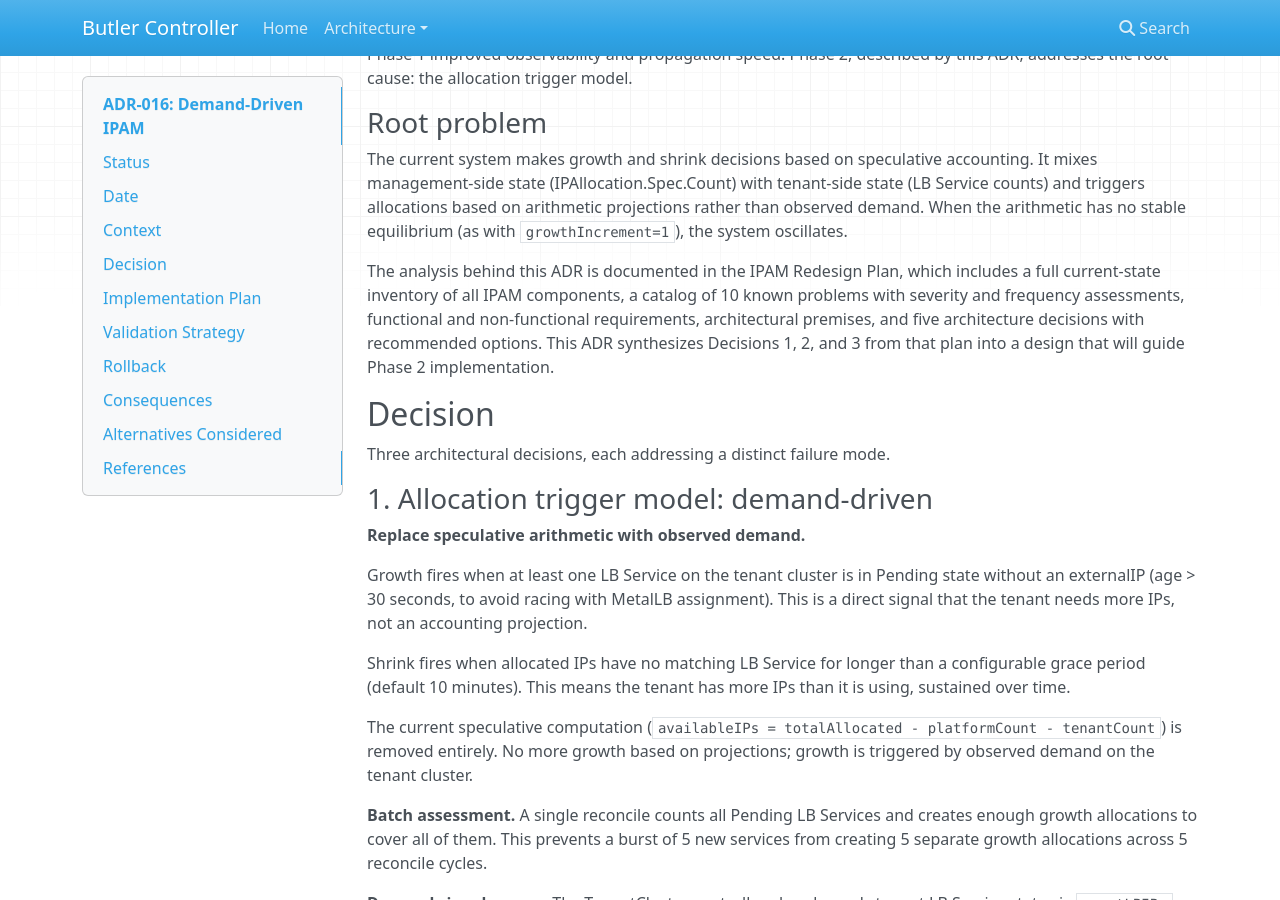
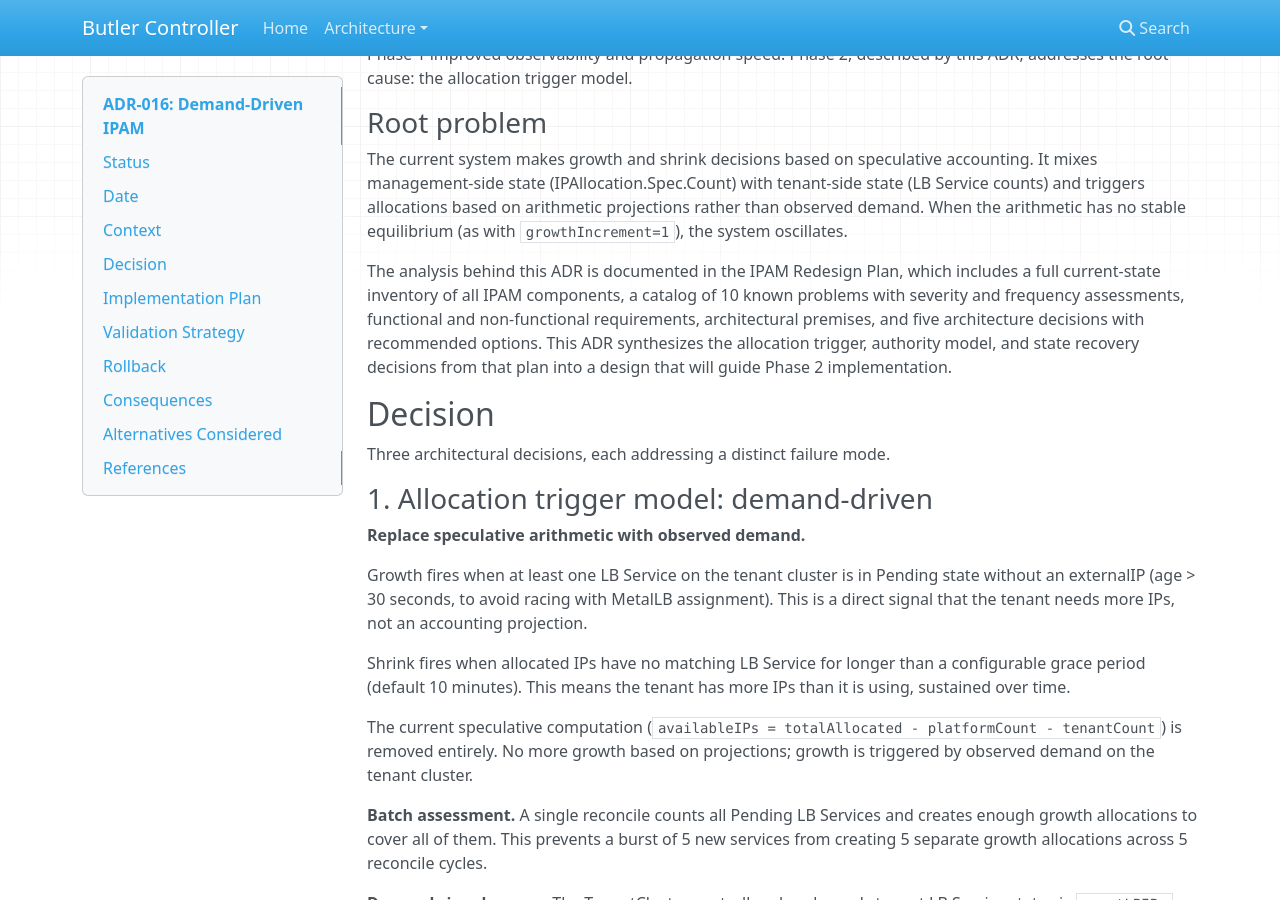
Before and after one commit to butlerdotdev/butler-controller, an MkDocs documentation site: the page built from docs/architecture/ADR-016-demand-driven-ipam.md, in a window 1280 px wide and 900 px high, scrolled down 1151 px. Built offline with MkDocs 1.6.1, drawn with Linux system fonts in a browser that asks for light colours; nearby versions of some CDN libraries.

Commit message:
docs(adr): clarify plan decision references in ADR-016

```diff
--- a/docs/architecture/ADR-016-demand-driven-ipam.md
+++ b/docs/architecture/ADR-016-demand-driven-ipam.md
@@ -39,7 +39,7 @@ Phase 1 improved observability and propagation speed. Phase 2, described by this
 
 The current system makes growth and shrink decisions based on speculative accounting. It mixes management-side state (IPAllocation.Spec.Count) with tenant-side state (LB Service counts) and triggers allocations based on arithmetic projections rather than observed demand. When the arithmetic has no stable equilibrium (as with `growthIncrement=1`), the system oscillates.
 
-The analysis behind this ADR is documented in the IPAM Redesign Plan, which includes a full current-state inventory of all IPAM components, a catalog of 10 known problems with severity and frequency assessments, functional and non-functional requirements, architectural premises, and five architecture decisions with recommended options. This ADR synthesizes Decisions 1, 2, and 3 from that plan into a design that will guide Phase 2 implementation.
+The analysis behind this ADR is documented in the IPAM Redesign Plan, which includes a full current-state inventory of all IPAM components, a catalog of 10 known problems with severity and frequency assessments, functional and non-functional requirements, architectural premises, and five architecture decisions with recommended options. This ADR synthesizes the allocation trigger, authority model, and state recovery decisions from that plan into a design that will guide Phase 2 implementation.
 
 ## Decision
 
```
